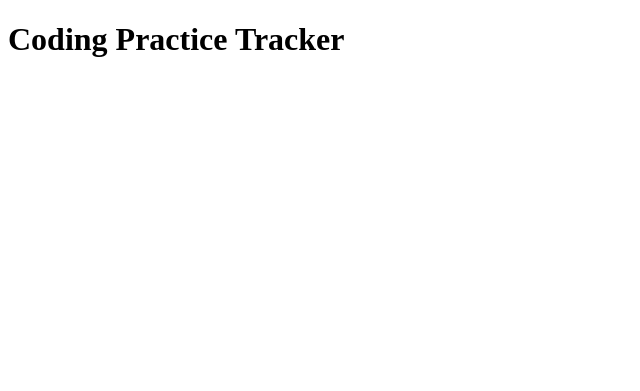
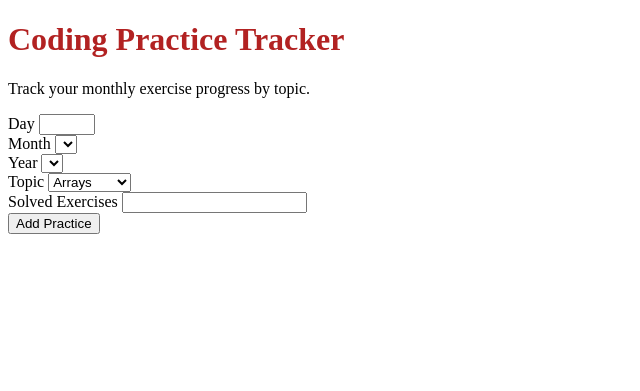
Before and after one commit to YouDevs/test, a plain HTML site: page index.html in a window 1280 px wide. Shown: the whole page, without its empty margins (0-640 px from the left). Drawn offline with nearby package versions, Linux system fonts and the light colour scheme.

Commit message:
update: adding html structure for form and chart

```diff
--- a/index.html
+++ b/index.html
@@ -3,9 +3,64 @@
 <head>
     <meta charset="UTF-8">
     <meta name="viewport" content="width=device-width, initial-scale=1.0">
+
+    <link rel="preconnect" href="https://fonts.googleapis.com">
+    <link rel="preconnect" href="https://fonts.gstatic.com" crossorigin>
+    <link href="https://fonts.googleapis.com/css2?family=Fira+Code:wght@300..700&family=Roboto+Mono:ital,wght@0,100..700;1,100..700&display=swap" rel="stylesheet">
+
+    <link rel="stylesheet" href="style.css">
     <title>Coding Tracker</title>
 </head>
 <body>
-    <h1>Coding Practice Tracker</h1>
+    <header>
+        <h1>Coding Practice Tracker</h1>
+        <p>Track your monthly exercise progress by topic.</p>
+    </header>
+
+    <div class="container">
+        <div class="">
+            <div class="">
+                <label for="day">Day</label>
+                <input type="number" id="day" name="day" min="1" max="31" required>
+            </div>
+
+            <div class="">
+                <label for="month">Month</label>
+                <select id="month" name="month"></select>
+            </div>
+
+            <div class="">
+                <label for="year">Year</label>
+                <select id="year" name="year"></select>
+            </div>
+
+            <div class="">
+                <label for="topic">Topic</label>
+                <select id="topic">
+                    <option value="Arrays">Arrays</option>
+                    <option value="Strings">Strings</option>
+                    <option value="Recursion">Recursion</option>
+                    <option value="OOP">OOP</option>
+                    <option value="Other">Other</option>
+                </select>
+            </div>
+
+            <div class="">
+                <label for="count">Solved Exercises</label>
+                <input type="number" id="count" min="1" required>
+            </div>
+
+            <button type="submit" class="">Add Practice</button>
+        </div>
+
+
+        <div class="right-panel">
+            <canvas id="practice-chart"></canvas>
+        </div>
+
+    </div>
+
+    <script src="https://cdn.jsdelivr.net/npm/chart.js"></script>
+    <script src="script.js"></script>
 </body>
 </html>
--- a/style.css
+++ b/style.css
@@ -0,0 +1,3 @@
+h1 {
+    color: firebrick;
+}
```
Also changed, not shown: 1 other file.
